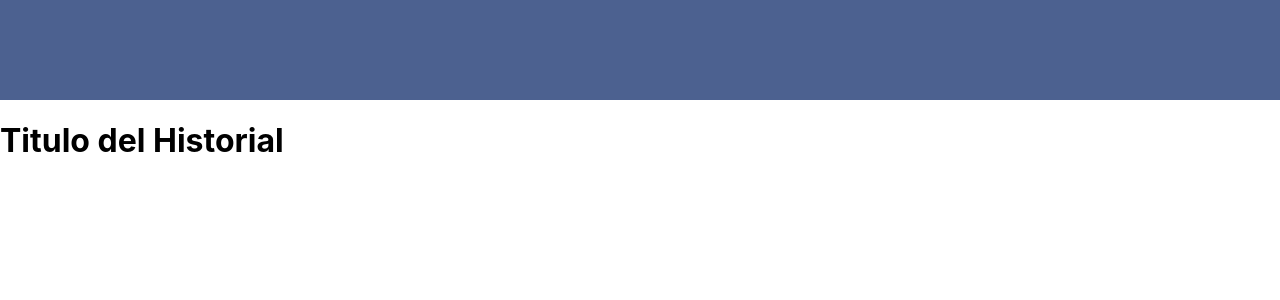
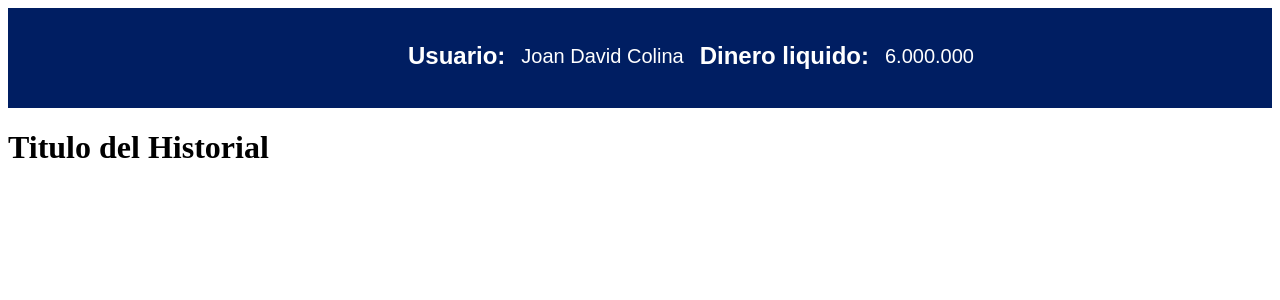
Before and after one commit to joancolina819/BTG-FPV-FIC-FrontEnd, a React (Create React App) app in the folder ffvc-frontend/: page / in a window 1280 px wide. Shown: the top 300 px of the page. Built offline with nearby package versions, Linux system fonts and the light colour scheme; no server answers.

Commit message:
ADD - banner

```diff
--- a/ffvc-frontend/src/App.jsx
+++ b/ffvc-frontend/src/components/App.jsx
@@ -1,7 +1,7 @@
-import Historial from "./components/Historial";
-import generateStore from "./redux/store";
+import Historial from "./Historial";
+import generateStore from "../redux/store";
 import { Provider } from "react-redux";
-import Banner from "./components/Banner";
+import Banner from "./Banner";
 import { ThemeProvider, createTheme } from "@mui/material/styles";
 
 
@@ -19,7 +19,7 @@ export default function App() {
       },
       text:{
         primary: '#404040',
-        secondary: '#7F7F7F'
+        secondary: '#FFFFFF'
       }
     },
     typography:{
--- a/ffvc-frontend/src/components/Banner.jsx
+++ b/ffvc-frontend/src/components/Banner.jsx
@@ -1,5 +1,8 @@
 import React from "react";
 import Box from '@mui/material/Box';
+import { Stack } from "@mui/material";
+import Mensaje from "./Mensaje";
+// import BTG_logo from '../assets/btg-portada.jpg'
 
 export default function Banner(){
 
@@ -8,11 +11,14 @@ export default function Banner(){
             width: "full",
             height: 100,
             backgroundColor: 'primary.main',
-            '&:hover': {
-              backgroundColor: 'primary.main',
-              opacity: [0.9, 0.8, 0.7],
-            },
           }} >
+            <Stack spacing={2} direction="row"sx={{pl:50,pt:4}} >
+              {/* <img src={BTG_logo}></img> */}
+              <Mensaje tipo ="h5" mensaje ="Usuario:" width = "100%" color ='text.secondary' fontWeight = 'bold'/>
+              <Mensaje tipo ="h6" mensaje ="Joan David Colina" width = "100%" color ='text.secondary' />
+              <Mensaje tipo ="h5" mensaje ="Dinero liquido:" width = "100%" color ='text.secondary' fontWeight = 'bold'/>
+              <Mensaje tipo ="h6" mensaje ="6.000.000" width = "100%" color ='text.secondary' />
+            </Stack>
 
         </Box>
     )
--- /dev/null
+++ b/ffvc-frontend/src/components/Mensaje.jsx
@@ -0,0 +1,20 @@
+import * as React from 'react';
+import { Typography } from '@mui/material';
+// import { Box} from '@mui/material';
+
+
+export default function Mensaje(props){
+
+    return(
+        <Typography
+            variant={props.tipo}
+            component = {'span'}
+            gutterBottom
+            align='justify'
+            color={props.color}
+            sx={{fontWeight: props.fontWeight}}
+            >
+            {props.mensaje}
+        </Typography>
+    )
+}
--- a/ffvc-frontend/src/index.css
+++ /dev/null
@@ -1,13 +0,0 @@
-body {
-  margin: 0;
-  font-family: -apple-system, BlinkMacSystemFont, 'Segoe UI', 'Roboto', 'Oxygen',
-    'Ubuntu', 'Cantarell', 'Fira Sans', 'Droid Sans', 'Helvetica Neue',
-    sans-serif;
-  -webkit-font-smoothing: antialiased;
-  -moz-osx-font-smoothing: grayscale;
-}
-
-code {
-  font-family: source-code-pro, Menlo, Monaco, Consolas, 'Courier New',
-    monospace;
-}
--- a/ffvc-frontend/src/index.jsx
+++ b/ffvc-frontend/src/index.jsx
@@ -1,7 +1,6 @@
 import React from 'react';
 import ReactDOM from 'react-dom/client';
-import './index.css';
-import App from './App';
+import App from './components/App';
 
 
 const root = ReactDOM.createRoot(document.getElementById('root'));
```
Also changed, not shown: ffvc-frontend/src/assets/btg-portada.jpg (added).
